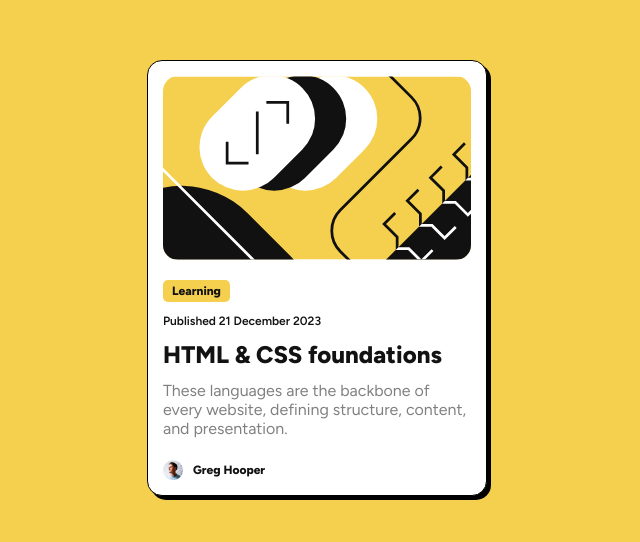
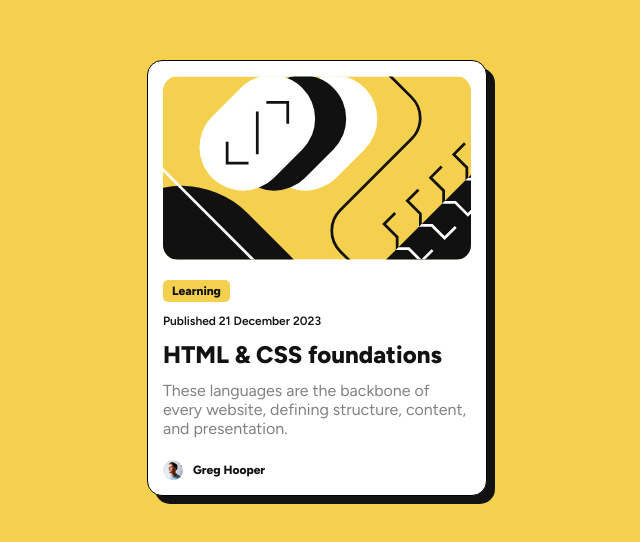
Before and after one commit to cabbagepancakes/fantastic-waddle, a plain HTML site: page index.html in a window 1280 px wide. Shown: the part 122-664 px from the top of the page, without its empty margins (323-963 px from the left). Drawn offline with Linux system fonts and the light colour scheme.

Commit message:
box shadow

```diff
--- a/style.css
+++ b/style.css
@@ -64,7 +64,7 @@ font-size:1.6rem;
     display:flex;
     flex-direction: column;
     gap:1.2rem;
-    box-shadow: 4px 4px 0px black;
+    box-shadow: 8px 8px 0px var(--clr-black);
     cursor:pointer;
 }
 
```
